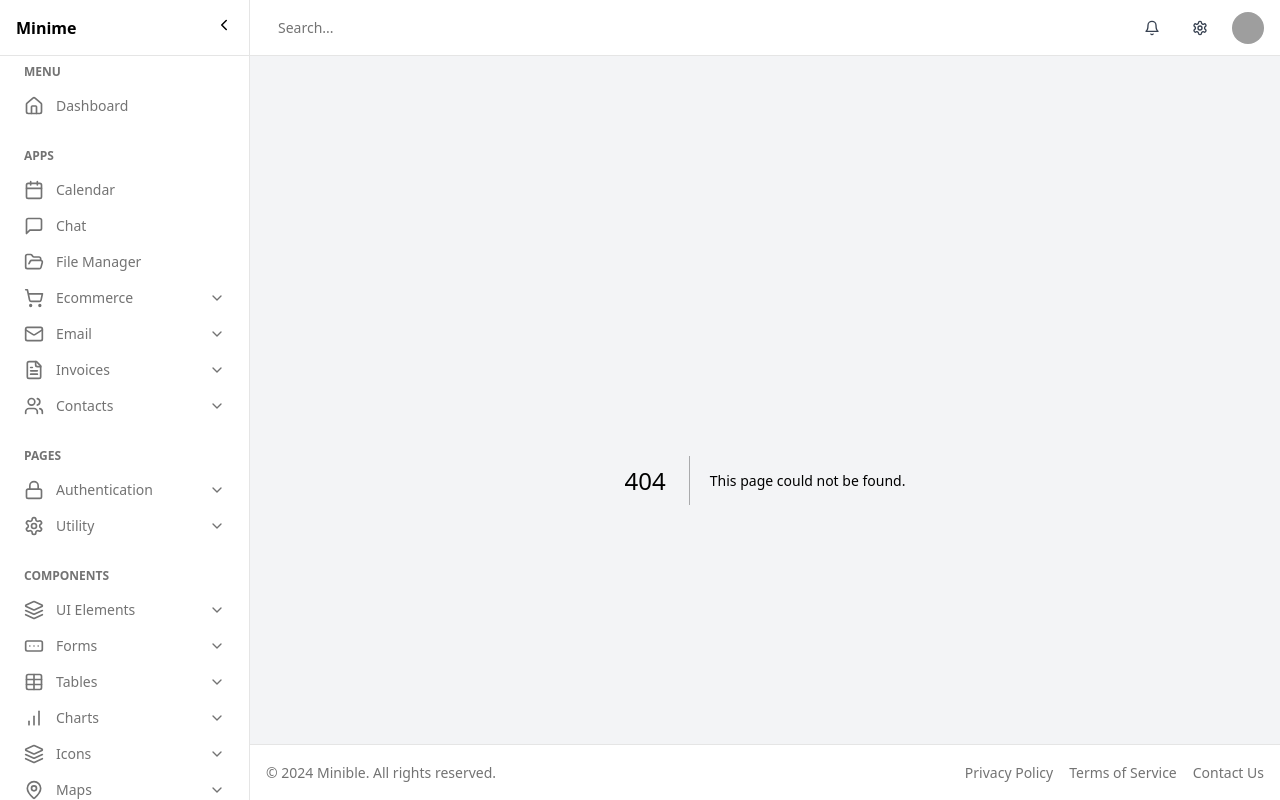
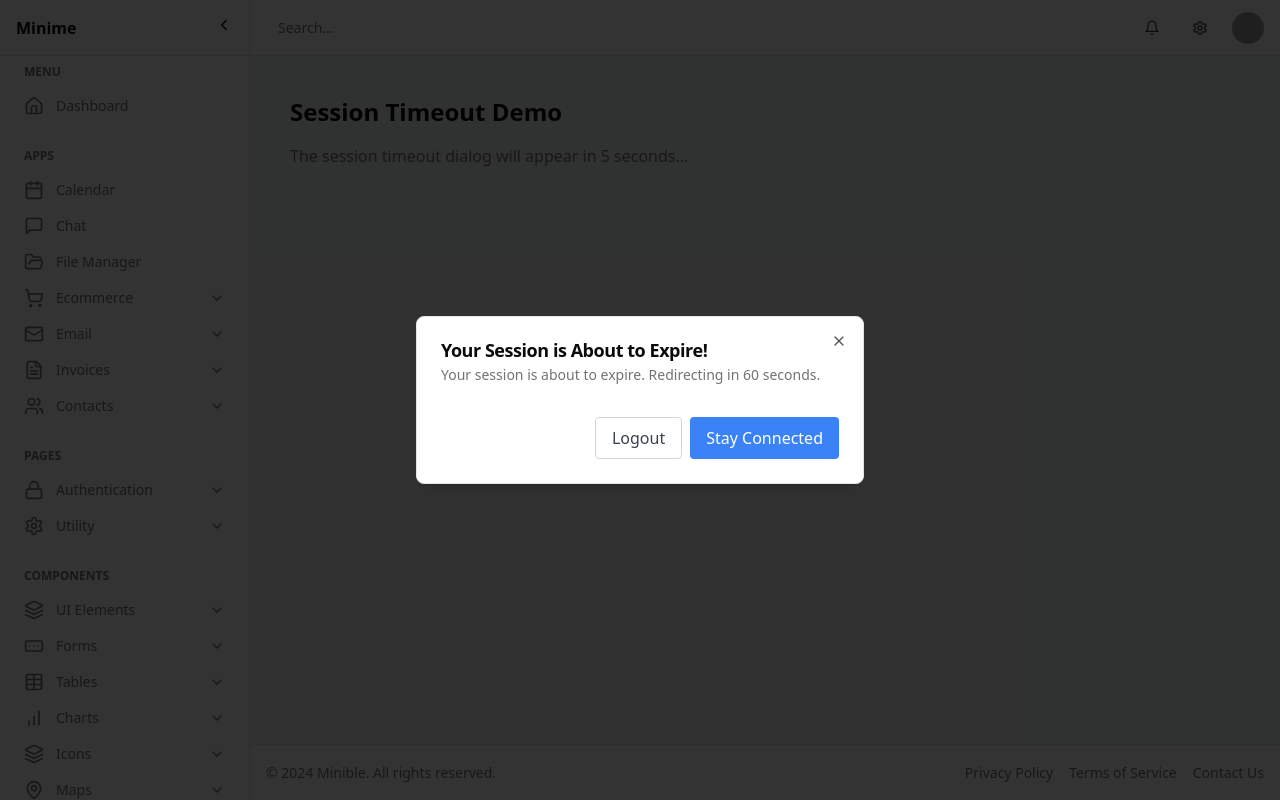
Before and after one commit to gamzesirin/theme-minime, a Next.js app: page /ui-elements/sessionTimeout in a window 1280 px wide. Before the commit this address had no page. Built offline with nearby package versions, Linux system fonts and the light colour scheme; grey boxes are pictures that could not be loaded.

Commit message:
feat: add session timeout page

```diff
--- /dev/null
+++ b/app/ui-elements/sessionTimeout/page.js
@@ -0,0 +1,22 @@
+'use client'
+
+import SessionTimeoutDialog from '@/components/ui-elements/sessionTimeout/SessionTimeoutDialog'
+
+export default function SessionTimeoutPage() {
+	const handleStayConnected = () => {
+		console.log('Session extended')
+	}
+
+	const handleLogout = () => {
+		console.log('Logging out...')
+	}
+
+	return (
+		<div className="p-4">
+			<h1 className="text-2xl font-bold mb-4">Session Timeout Demo</h1>
+			<p className="text-muted-foreground mb-4">The session timeout dialog will appear in 5 seconds...</p>
+
+			<SessionTimeoutDialog timeout={60} onStayConnected={handleStayConnected} onLogout={handleLogout} />
+		</div>
+	)
+}
--- /dev/null
+++ b/components/ui-elements/sessionTimeout/SessionTimeoutDialog.jsx
@@ -0,0 +1,62 @@
+'use client'
+import { useState, useEffect } from 'react'
+import { Dialog, DialogContent, DialogDescription, DialogHeader, DialogTitle } from '@/components/ui/dialog'
+import { Button } from '@/components/ui/button'
+
+export default function SessionTimeoutDialog({ timeout = 60, onStayConnected = () => {}, onLogout = () => {} }) {
+	const [open, setOpen] = useState(false)
+	const [timeLeft, setTimeLeft] = useState(timeout)
+
+	useEffect(() => {
+		let timer
+
+		if (open && timeLeft > 0) {
+			timer = setInterval(() => {
+				setTimeLeft((prev) => prev - 1)
+			}, 1000)
+		} else if (timeLeft === 0) {
+			onLogout()
+		}
+
+		return () => {
+			if (timer) clearInterval(timer)
+		}
+	}, [open, timeLeft, onLogout])
+
+	// Simulate session timeout
+	useEffect(() => {
+		const timer = setTimeout(() => {
+			setOpen(true)
+		}, 5000) // Show dialog after 5 seconds for demo purposes
+
+		return () => clearTimeout(timer)
+	}, [])
+
+	const handleStayConnected = () => {
+		setOpen(false)
+		setTimeLeft(timeout)
+		onStayConnected()
+	}
+
+	const handleLogout = () => {
+		setOpen(false)
+		onLogout()
+	}
+
+	return (
+		<Dialog open={open} onOpenChange={setOpen}>
+			<DialogContent className="sm:max-w-md">
+				<DialogHeader>
+					<DialogTitle>Your Session is About to Expire!</DialogTitle>
+					<DialogDescription>Your session is about to expire. Redirecting in {timeLeft} seconds.</DialogDescription>
+				</DialogHeader>
+				<div className="flex justify-end space-x-2 pt-4">
+					<Button variant="outline" onClick={handleLogout}>
+						Logout
+					</Button>
+					<Button onClick={handleStayConnected}>Stay Connected</Button>
+				</div>
+			</DialogContent>
+		</Dialog>
+	)
+}
--- /dev/null
+++ b/components/ui/dialog.jsx
@@ -0,0 +1,96 @@
+"use client"
+
+import * as React from "react"
+import * as DialogPrimitive from "@radix-ui/react-dialog"
+import { X } from "lucide-react"
+
+import { cn } from "@/lib/utils"
+
+const Dialog = DialogPrimitive.Root
+
+const DialogTrigger = DialogPrimitive.Trigger
+
+const DialogPortal = DialogPrimitive.Portal
+
+const DialogClose = DialogPrimitive.Close
+
+const DialogOverlay = React.forwardRef(({ className, ...props }, ref) => (
+  <DialogPrimitive.Overlay
+    ref={ref}
+    className={cn(
+      "fixed inset-0 z-50 bg-black/80  data-[state=open]:animate-in data-[state=closed]:animate-out data-[state=closed]:fade-out-0 data-[state=open]:fade-in-0",
+      className
+    )}
+    {...props} />
+))
+DialogOverlay.displayName = DialogPrimitive.Overlay.displayName
+
+const DialogContent = React.forwardRef(({ className, children, ...props }, ref) => (
+  <DialogPortal>
+    <DialogOverlay />
+    <DialogPrimitive.Content
+      ref={ref}
+      className={cn(
+        "fixed left-[50%] top-[50%] z-50 grid w-full max-w-lg translate-x-[-50%] translate-y-[-50%] gap-4 border bg-background p-6 shadow-lg duration-200 data-[state=open]:animate-in data-[state=closed]:animate-out data-[state=closed]:fade-out-0 data-[state=open]:fade-in-0 data-[state=closed]:zoom-out-95 data-[state=open]:zoom-in-95 data-[state=closed]:slide-out-to-left-1/2 data-[state=closed]:slide-out-to-top-[48%] data-[state=open]:slide-in-from-left-1/2 data-[state=open]:slide-in-from-top-[48%] sm:rounded-lg",
+        className
+      )}
+      {...props}>
+      {children}
+      <DialogPrimitive.Close
+        className="absolute right-4 top-4 rounded-sm opacity-70 ring-offset-background transition-opacity hover:opacity-100 focus:outline-none focus:ring-2 focus:ring-ring focus:ring-offset-2 disabled:pointer-events-none data-[state=open]:bg-accent data-[state=open]:text-muted-foreground">
+        <X className="h-4 w-4" />
+        <span className="sr-only">Close</span>
+      </DialogPrimitive.Close>
+    </DialogPrimitive.Content>
+  </DialogPortal>
+))
+DialogContent.displayName = DialogPrimitive.Content.displayName
+
+const DialogHeader = ({
+  className,
+  ...props
+}) => (
+  <div
+    className={cn("flex flex-col space-y-1.5 text-center sm:text-left", className)}
+    {...props} />
+)
+DialogHeader.displayName = "DialogHeader"
+
+const DialogFooter = ({
+  className,
+  ...props
+}) => (
+  <div
+    className={cn("flex flex-col-reverse sm:flex-row sm:justify-end sm:space-x-2", className)}
+    {...props} />
+)
+DialogFooter.displayName = "DialogFooter"
+
+const DialogTitle = React.forwardRef(({ className, ...props }, ref) => (
+  <DialogPrimitive.Title
+    ref={ref}
+    className={cn("text-lg font-semibold leading-none tracking-tight", className)}
+    {...props} />
+))
+DialogTitle.displayName = DialogPrimitive.Title.displayName
+
+const DialogDescription = React.forwardRef(({ className, ...props }, ref) => (
+  <DialogPrimitive.Description
+    ref={ref}
+    className={cn("text-sm text-muted-foreground", className)}
+    {...props} />
+))
+DialogDescription.displayName = DialogPrimitive.Description.displayName
+
+export {
+  Dialog,
+  DialogPortal,
+  DialogOverlay,
+  DialogClose,
+  DialogTrigger,
+  DialogContent,
+  DialogHeader,
+  DialogFooter,
+  DialogTitle,
+  DialogDescription,
+}
--- a/package.json
+++ b/package.json
@@ -11,7 +11,7 @@
   "dependencies": {
     "@radix-ui/react-accordion": "^1.2.2",
     "@radix-ui/react-avatar": "^1.1.1",
-    "@radix-ui/react-dialog": "^1.1.2",
+    "@radix-ui/react-dialog": "^1.1.4",
     "@radix-ui/react-dropdown-menu": "^2.1.2",
     "@radix-ui/react-progress": "^1.1.1",
     "@radix-ui/react-scroll-area": "^1.2.0",
```
Also changed, not shown: 1 other file (tests, documents, lock files or other folders).
